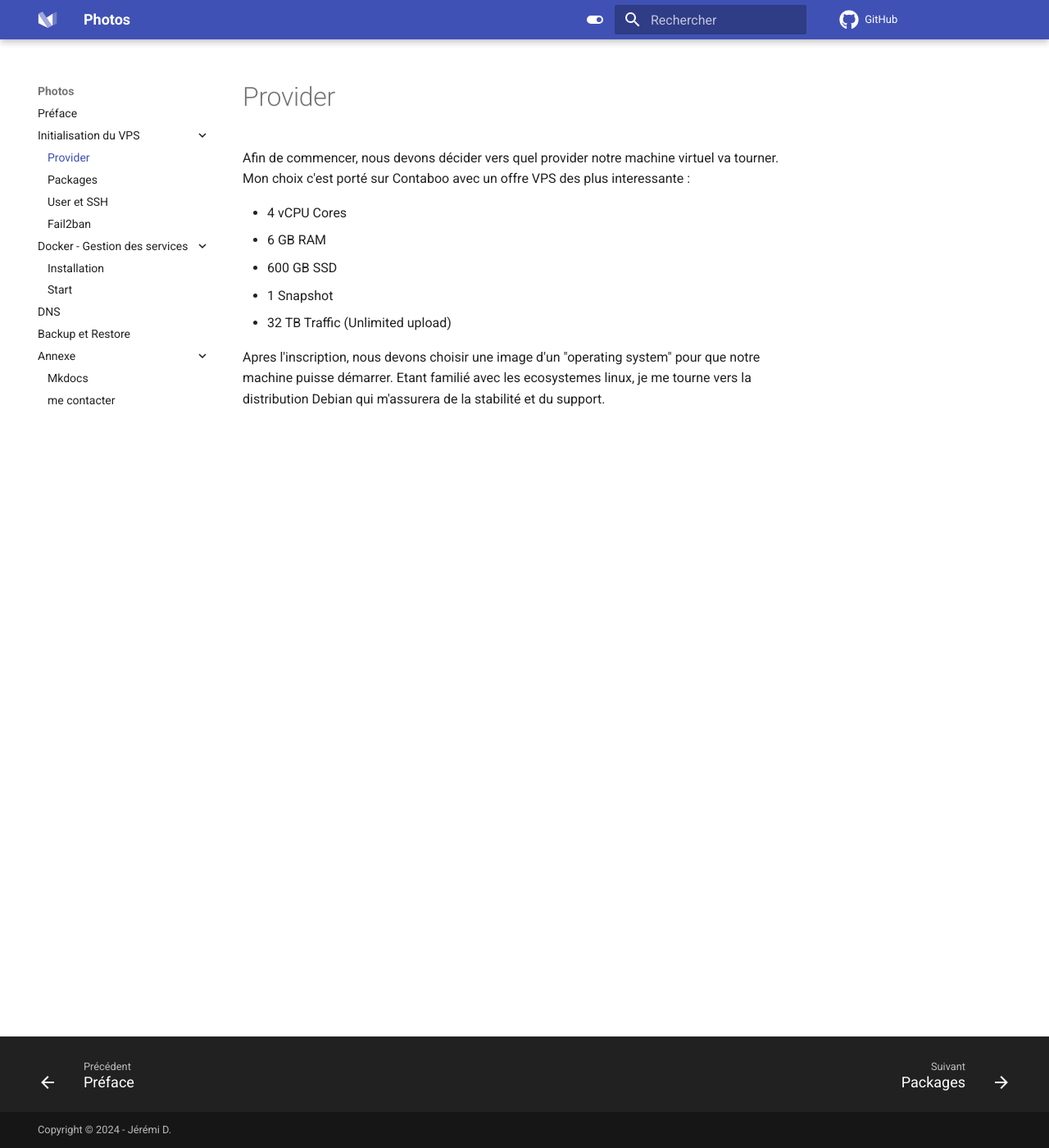
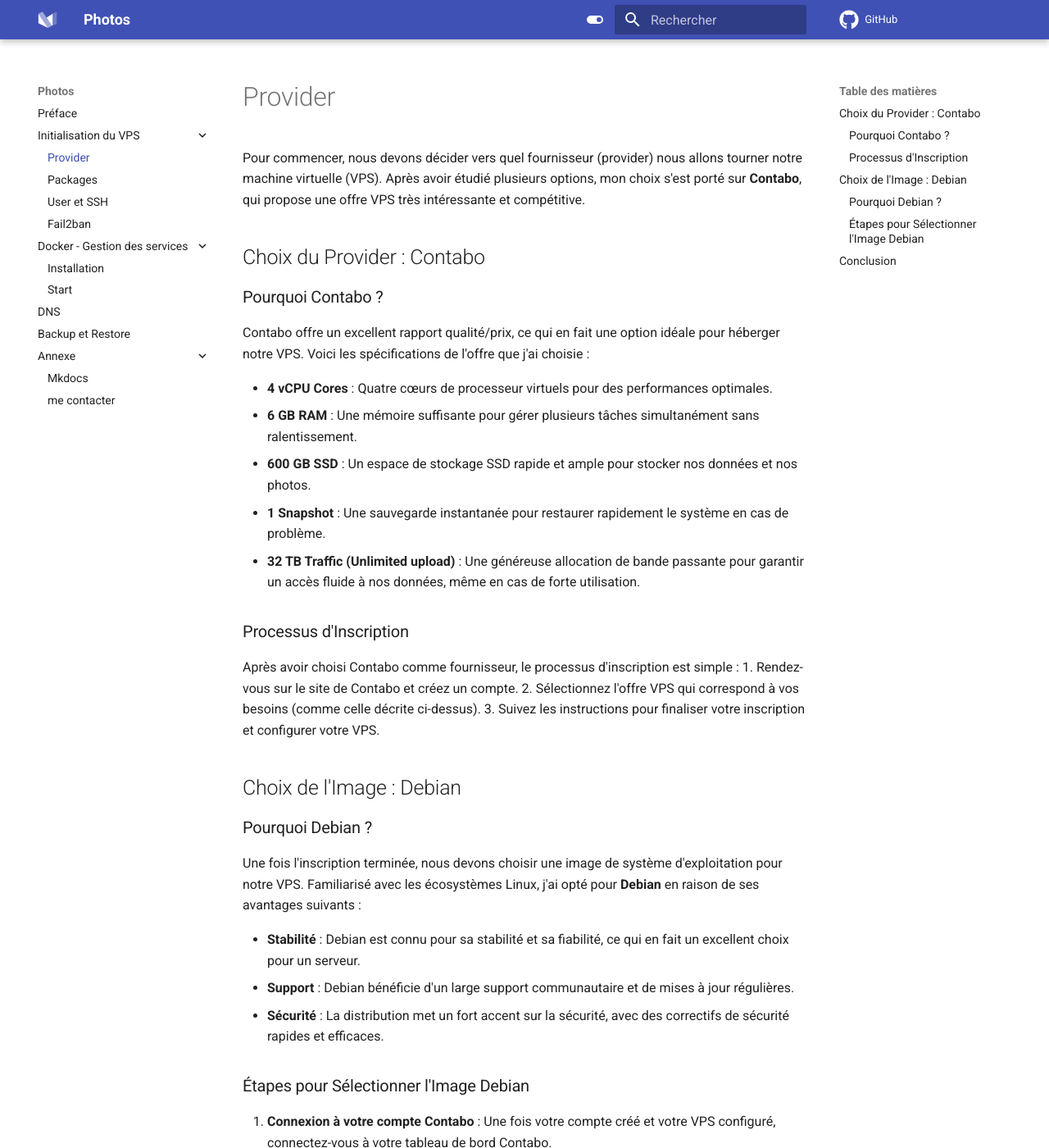
Before and after one commit to kayoo123/photos, an MkDocs documentation site: the page built from docs/init/provider.md, in a window 1280 px wide and 1400 px high. Shown: the whole window at 82% size. Built offline with MkDocs 1.6.1 and Material for MkDocs 9.7.7, drawn with Linux system fonts in a browser that asks for light colours; comment, search, counter and statistics services are not loaded; some of the changed text lies outside the part shown.

Commit message:
Update provider.md

```diff
--- a/docs/init/provider.md
+++ b/docs/init/provider.md
@@ -1,12 +1,44 @@
-Afin de commencer, nous devons décider vers quel provider notre machine virtuel va tourner.
-Mon choix c'est porté sur Contaboo avec un offre VPS des plus interessante :
+Pour commencer, nous devons décider vers quel fournisseur (provider) nous allons tourner notre machine virtuelle (VPS). Après avoir étudié plusieurs options, mon choix s'est porté sur **Contabo**, qui propose une offre VPS très intéressante et compétitive.
 
-- 4 vCPU Cores
-- 6 GB RAM
-- 600 GB SSD
-- 1 Snapshot
-- 32 TB Traffic (Unlimited upload)
+## Choix du Provider : Contabo
 
+### Pourquoi Contabo ?
 
-Apres l'inscription, nous devons choisir une image d'un "operating system" pour que notre machine puisse démarrer.
-Etant familié avec les ecosystemes linux, je me tourne vers la distribution Debian qui m'assurera de la stabilité et du support.
+Contabo offre un excellent rapport qualité/prix, ce qui en fait une option idéale pour héberger notre VPS. Voici les spécifications de l'offre que j'ai choisie :
+
+- **4 vCPU Cores** : Quatre cœurs de processeur virtuels pour des performances optimales.
+- **6 GB RAM** : Une mémoire suffisante pour gérer plusieurs tâches simultanément sans ralentissement.
+- **600 GB SSD** : Un espace de stockage SSD rapide et ample pour stocker nos données et nos photos.
+- **1 Snapshot** : Une sauvegarde instantanée pour restaurer rapidement le système en cas de problème.
+- **32 TB Traffic (Unlimited upload)** : Une généreuse allocation de bande passante pour garantir un accès fluide à nos données, même en cas de forte utilisation.
+
+### Processus d'Inscription
+
+Après avoir choisi Contabo comme fournisseur, le processus d'inscription est simple :
+1. Rendez-vous sur le site de Contabo et créez un compte.
+2. Sélectionnez l'offre VPS qui correspond à vos besoins (comme celle décrite ci-dessus).
+3. Suivez les instructions pour finaliser votre inscription et configurer votre VPS.
+
+## Choix de l'Image : Debian
+
+### Pourquoi Debian ?
+
+Une fois l'inscription terminée, nous devons choisir une image de système d'exploitation pour notre VPS. Familiarisé avec les écosystèmes Linux, j'ai opté pour **Debian** en raison de ses avantages suivants :
+
+- **Stabilité** : Debian est connu pour sa stabilité et sa fiabilité, ce qui en fait un excellent choix pour un serveur.
+- **Support** : Debian bénéficie d'un large support communautaire et de mises à jour régulières.
+- **Sécurité** : La distribution met un fort accent sur la sécurité, avec des correctifs de sécurité rapides et efficaces.
+
+### Étapes pour Sélectionner l'Image Debian
+
+1. **Connexion à votre compte Contabo** : Une fois votre compte créé et votre VPS configuré, connectez-vous à votre tableau de bord Contabo.
+2. **Choix de l'Image** : Dans les options de configuration du VPS, sélectionnez Debian comme système d'exploitation.
+3. **Version de Debian** : Choisissez la version de Debian que vous préférez (la dernière version stable est recommandée pour bénéficier des dernières améliorations et correctifs de sécurité).
+4. **Finalisation** : Confirmez votre choix et procédez à l'installation de l'image Debian sur votre VPS.
+5. Patienter : le processus de creation du VPS est compris entre 5 et 30 minutes.
+
+## Conclusion
+
+En choisissant Contabo comme fournisseur de VPS et Debian comme système d'exploitation, nous posons les bases d'une infrastructure robuste, stable et performante pour notre projet de sauvegarde de photos. Ces choix garantissent une expérience utilisateur fluide et sécurisée, tout en offrant une grande flexibilité et des performances élevées.
+
+N'hésitez pas à consulter la documentation de Contabo et Debian pour plus de détails sur l'utilisation et la gestion de votre VPS.
```
